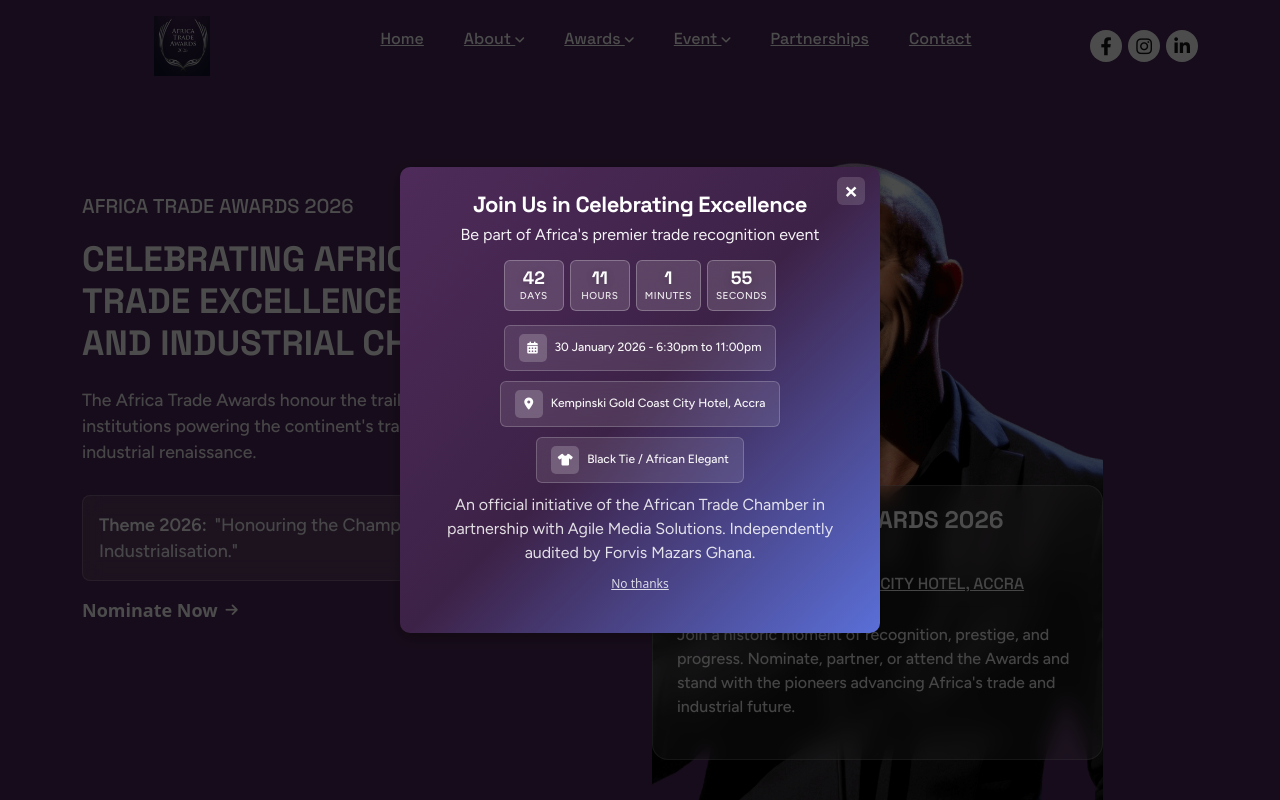
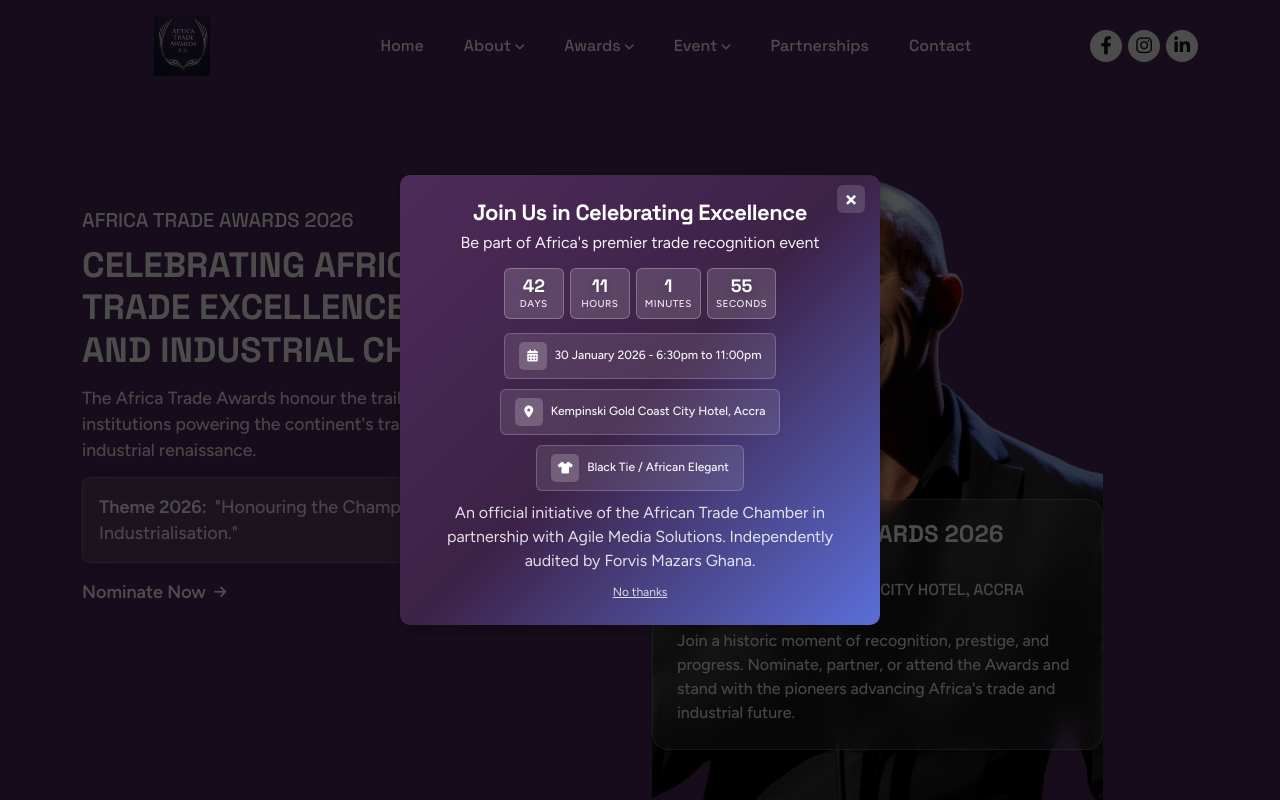
Before and after one commit to wastwagon/africatradeawards.com, a Next.js app: page / in a window 1280 px wide. Shown: the top 800 px of the page. Built offline with nearby package versions, Linux system fonts and the light colour scheme.

Commit message:
Fix FOUC by loading CSS synchronously in HTML head instead of via JavaScript

```diff
--- a/app/layout.tsx
+++ b/app/layout.tsx
@@ -2,10 +2,10 @@ import 'swiper/css';
 import "swiper/css/navigation";
 import "swiper/css/pagination";
 import './globals.css'
-import CriticalCSS from '@/components/layout/CriticalCSS'
 
 import type { Metadata } from "next"
 import { Figtree, Space_Grotesk } from "next/font/google"
+import Script from 'next/script'
 
 const figtree = Figtree({
 	weight: ['300', '400', '500', '600', '700', '800', '900'],
@@ -32,8 +32,25 @@ export default function RootLayout({
 }>) {
 	return (
 		<html lang="en">
+			<head>
+				{/* Preload critical CSS files to prevent FOUC */}
+				<link rel="preload" href="/assets/css/vendor/bootstrap.min.css" as="style" />
+				<link rel="preload" href="/assets/css/vendor/fontawesome.css" as="style" />
+				<link rel="preload" href="/assets/css/main.css" as="style" />
+
+				{/* Load CSS synchronously in head to prevent FOUC */}
+				<link rel="stylesheet" href="/assets/css/vendor/bootstrap.min.css" />
+				<link rel="stylesheet" href="/assets/css/vendor/fontawesome.css" />
+				<link rel="stylesheet" href="/assets/css/main.css" />
+				<link rel="stylesheet" href="/assets/css/vendor/aos.css" />
+				<link rel="stylesheet" href="/assets/css/vendor/magnific-popup.css" />
+				<link rel="stylesheet" href="/assets/css/vendor/mobile.css" />
+				<link rel="stylesheet" href="/assets/css/vendor/sidebar.css" />
+				<link rel="stylesheet" href="/assets/css/vendor/slick-slider.css" />
+				<link rel="stylesheet" href="/assets/css/vendor/nice-select.css" />
+				<link rel="stylesheet" href="/assets/css/vendor/odometer.css" />
+			</head>
 			<body className={`${figtree.variable} ${grotesk.variable} homepage1-body`}>
-				<CriticalCSS />
 				{children}
 			</body>
 		</html>
--- a/next.config.mjs
+++ b/next.config.mjs
@@ -5,11 +5,6 @@ const nextConfig = {
 		unoptimized: true, // Required for static export
 	},
 	trailingSlash: true, // Optional: adds trailing slash to URLs
-	// Suppress warnings about missing files in static export
-	onDemandEntries: {
-		maxInactiveAge: 25 * 1000,
-		pagesBufferLength: 2,
-	},
 };
 
 export default nextConfig;
```
Also changed, not shown: app/award-categories/page.tsx (line endings or trailing spaces), app/awards-night/page.tsx (line endings or trailing spaces), app/independent-audit/page.tsx (line endings or trailing spaces), app/legal/page.tsx (line endings or trailing spaces), app/media-centre/page.tsx (line endings or trailing spaces), app/nomination/page.tsx (line endings or trailing spaces), app/partnerships/page.tsx (line endings or trailing spaces), app/travel-accommodation/page.tsx (line endings or trailing spaces), components/sections/home1/ContactSection.tsx (line endings or trailing spaces), postcss.config.js (line endings or trailing spaces).
